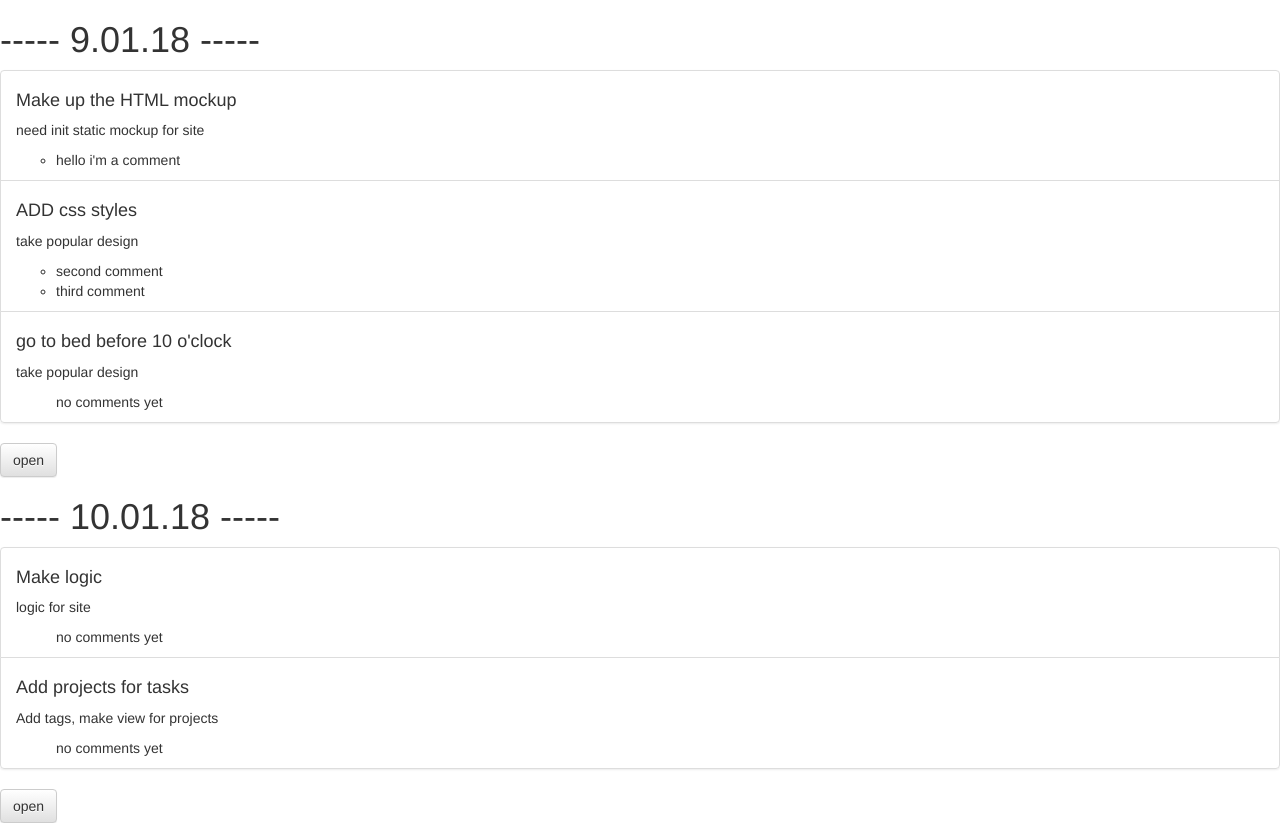
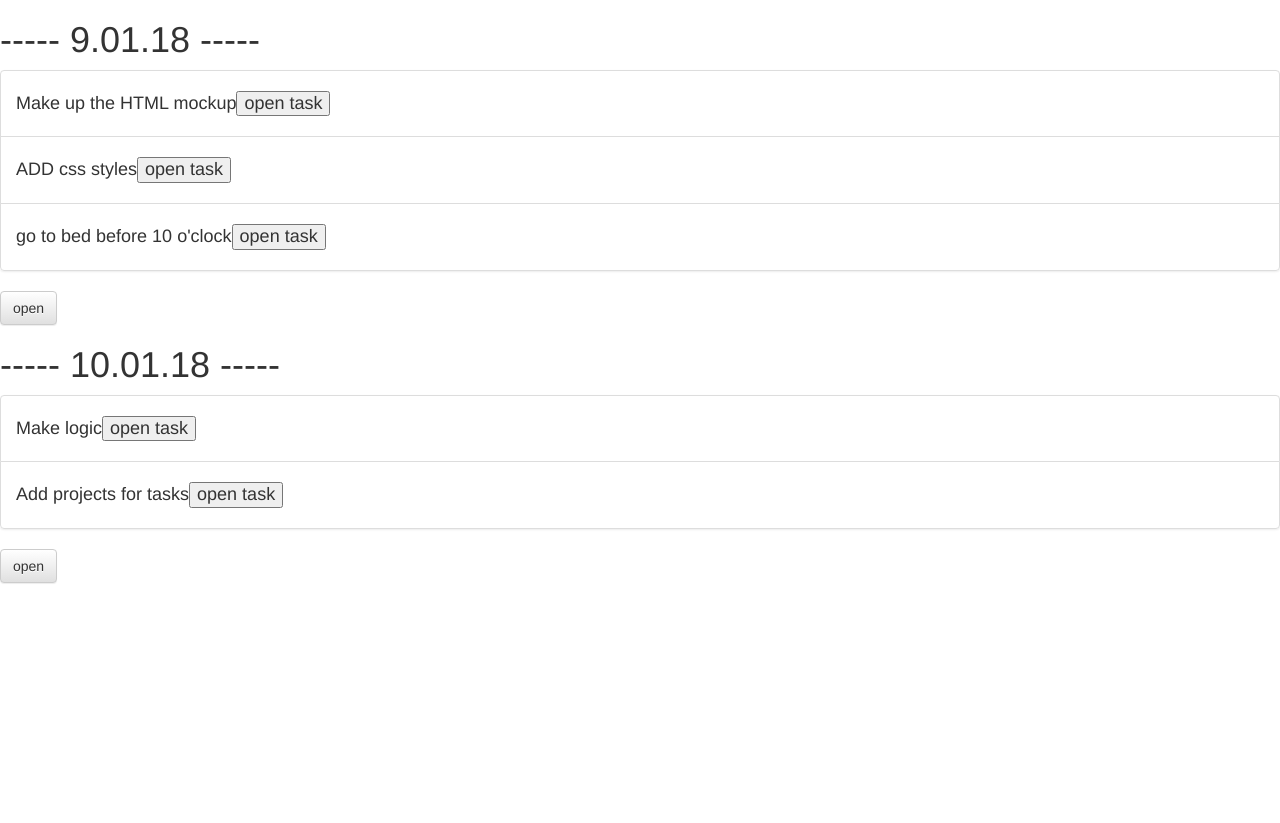
Before and after one commit to yanky2000/tasker, a React (Create React App) app: page / in a window 1280 px wide. After the commit the page ends 800 px from the top, so only its background shows below. Built offline with nearby package versions, Linux system fonts and the light colour scheme.

Commit message:
hoc test bug

```diff
--- a/src/components/CommentList.js
+++ b/src/components/CommentList.js
@@ -8,7 +8,7 @@ class CommentList extends Component {
 
     render() {
         const {comments} = this.props
-        const commentBody = comments.length ? comments.map(comment => <Comment comment={comment}></Comment>) : "no comments yet"
+        const commentBody = comments.length ? comments.map((comment, index) => <Comment key={index} comment={comment}></Comment>) : "no comments yet"
 
         return (
             <ul>
--- a/src/components/Day.js
+++ b/src/components/Day.js
@@ -1,20 +1,18 @@
 import React, { Component } from 'react';
-import Task from './Task';
 import TaskList from './TaskList';
 import { Button, Well } from 'react-bootstrap';
 import PropTypes from 'prop-types'
-
 import toggleOpen from '../decorators/toggleOpen'
 
 class Day extends Component {
-    constructor(props) {
-        super(props)
+    // constructor(props) {
+    //     super(props)
         // this.state = {
         //     isOpen: this.props.defaultOpen,
         // }
-    }
+    // }
 
-    static PropTypes = {
+    static propTypes = {
         dayRecord: PropTypes.shape({
             date: PropTypes.string.isRequired,
             tasks: PropTypes.array
@@ -22,10 +20,10 @@ class Day extends Component {
     }
 
     componentWillReceiveProps(nextProps) {
-        // if( nextProps.defaultOpen !== this.props.defaultOpen)  // т.к мы связали props + state
-        //     this.setState({
-        //         isOpen: nextProps.defaultOpen
-        //     })
+        if( nextProps.defaultOpen !== this.props.defaultOpen)  // т.к мы связали props + state
+            this.setState({
+                isOpen: nextProps.defaultOpen
+            })
     }
 
     render() {
--- a/src/components/DayList.js
+++ b/src/components/DayList.js
@@ -9,7 +9,7 @@ class DayList extends Component {
     return (
       <div>
         {body}
-        </div>
+      </div>
     );
   }
 }
--- a/src/components/Task.js
+++ b/src/components/Task.js
@@ -1,14 +1,30 @@
 import React, { Component } from 'react'
 import CommentList from './CommentList';
+import PropTypes from 'prop-types'
+import accordeon from '../decorators/accordeon'
 
 class Task extends Component {
+    static propTypes = {
+        task: PropTypes.object.isRequired
+    }
+
     render() {
-        const {task} = this.props
+        console.log('----','render')
+        const {task, toggleOpen, openTaskId} = this.props
+        const commentsBody = openTaskId==task.id ? <CommentList comments={task.comments}/> : null
+        const taskBody = openTaskId==task.id && (
+            <div>
+                <p>{task.description}</p>
+                <button onClick={toggleOpen}>{this.props.isOpen ? 'hide comments' : 'show comments'}</button>
+                {commentsBody}
+            </div>)
 
         return (
             <div>
-                <p>{task.description}</p>
-                <CommentList comments={task.comments}/>
+                <h4>{task.title}
+                    <button onClick={toggleOpen(task.id)}>open task</button>
+                </h4>
+                {taskBody}
             </div>
         )
     }
@@ -16,4 +32,4 @@ class Task extends Component {
     getBody() {}
 }
 
-export default Task;
+export default accordeon(Task);
--- a/src/components/TaskList.js
+++ b/src/components/TaskList.js
@@ -3,11 +3,13 @@ import Task from './Task'
 import { ListGroup, ListGroupItem } from 'react-bootstrap';
 
 class TasksList extends Component {
+
+
     render() {
         const {tasks} = this.props
         const tasksList = tasks.map(task =>
             <ListGroupItem key={task.title}>
-                <h4>{task.title}</h4>
+
                 <Task task={task}></Task>
             </ListGroupItem>
             )
@@ -19,6 +21,8 @@ class TasksList extends Component {
 
         )
     }
+
+
 }
 
 export default TasksList
--- /dev/null
+++ b/src/decorators/accordeon.js
@@ -0,0 +1,16 @@
+import React from 'react'
+
+export default (OrigComponent) => class Accordeon extends React.Component {
+    state = {
+        openTaskId : null
+    }
+
+    toggleOpen = openTaskId => ev => this.setState({
+        openTaskId: openTaskId === this.state.openTaskId ? null : openTaskId})
+
+
+
+    render () {
+        return <OrigComponent {...this.props} {...this.state} toggleOpen={this.toggleOpen}/>
+    }
+}
--- a/src/decorators/toggleOpen.js
+++ b/src/decorators/toggleOpen.js
@@ -9,6 +9,8 @@ export default (OrigComponent) => class DecoratedComponent extends React.Compone
         isOpen: !this.state.isOpen
     })
 
+
+
     render () {
         return <OrigComponent {...this.props} {...this.state} toggleOpen={this.toggleOpen}/>
     }
--- a/src/fixtures.js
+++ b/src/fixtures.js
@@ -8,7 +8,7 @@ export default [
                     description: 'need init static mockup for site',
                     completed: true,
                     tags: ["react", "job", "learning"],
-                    comments: ["hello i'm a comment"]
+                    comments: ["hello i'm a comment", "Need professional designer?"]
                 },
                 {
                     id: 2,
@@ -33,13 +33,13 @@ export default [
             date: '10.01.18',
             tasks: [
                 {
-                    id: 1,
+                    id: 4,
                     title: 'Make logic',
                     description: 'logic for site',
                     completed: false
                 },
                 {
-                    id: 2,
+                    id: 5,
                     title: 'Add projects for tasks',
                     description: 'Add tags, make view for projects',
                     completed: false,
```
